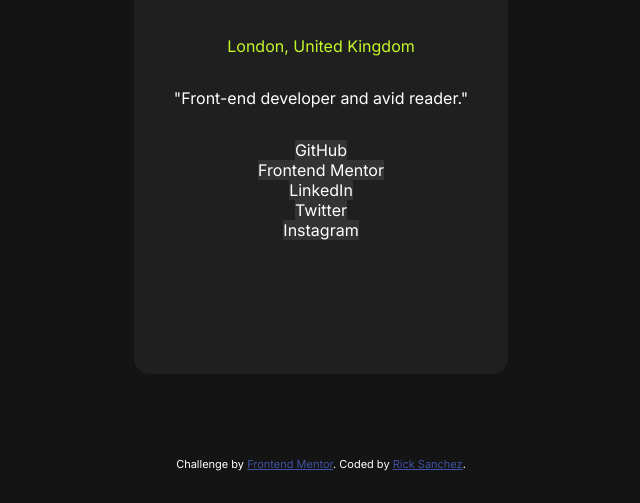
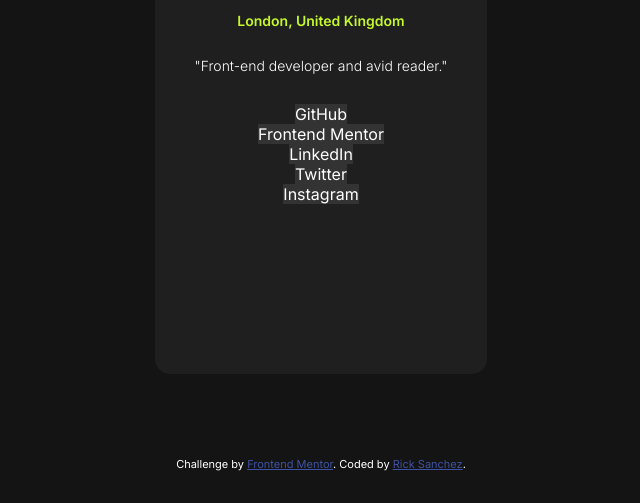
Before and after one commit to rickwithoutmorty/GS_SocialProfile, a plain HTML site: page index.html in a window 1280 px wide. Shown: the part 297-800 px from the top of the page, without its empty margins (319-959 px from the left). Drawn offline with Linux system fonts and the light colour scheme.

Commit message:
add styling for figure and paragraphs

```diff
--- a/style.css
+++ b/style.css
@@ -47,9 +47,20 @@ figure figcaption {
     align-items: center;
 }
 
+figure figcaption h1 {
+    margin-bottom: 0px;
+}
+
+figure p {
+    font-size: 14px;
+    font-weight: 300;
+}
+
 figure figcaption p {
     color: var(--color-main-green);
+    font-weight: 600;
 }
+
 
 .links-area {
     display: flex;
```
